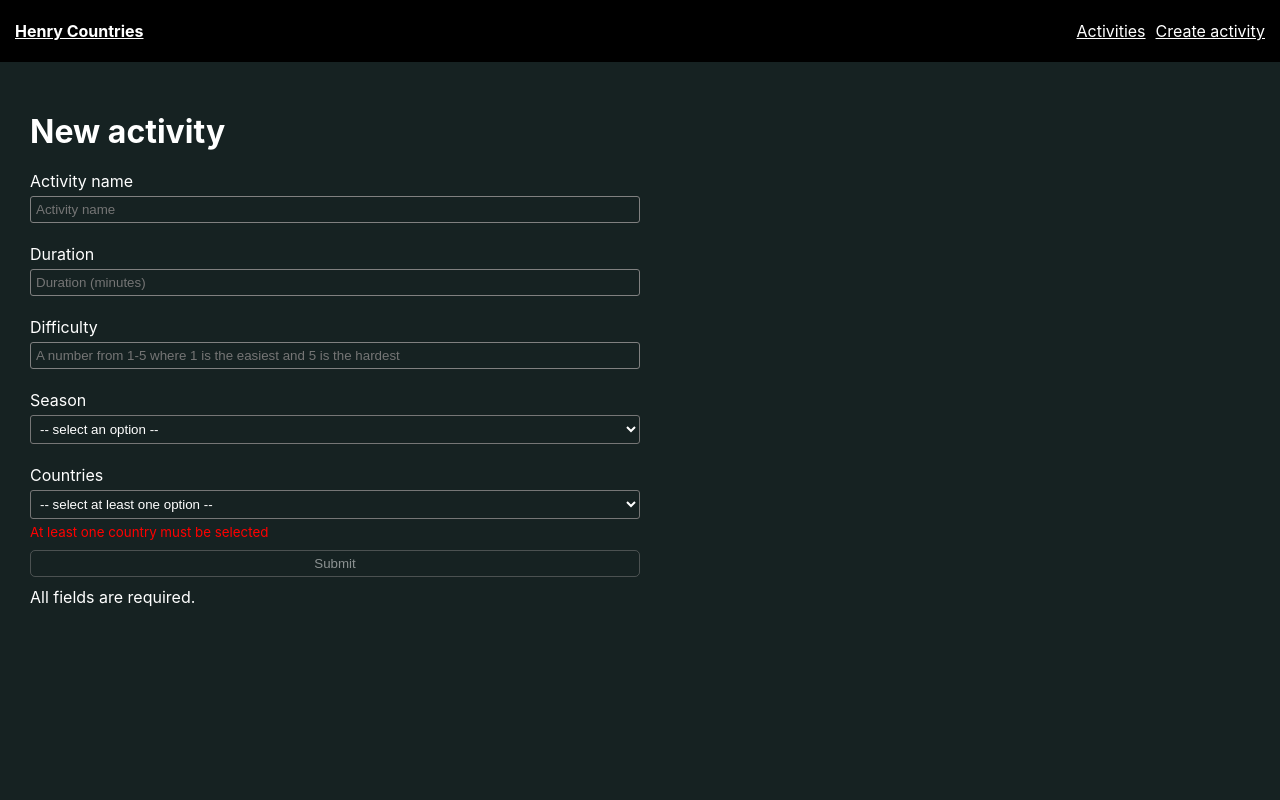
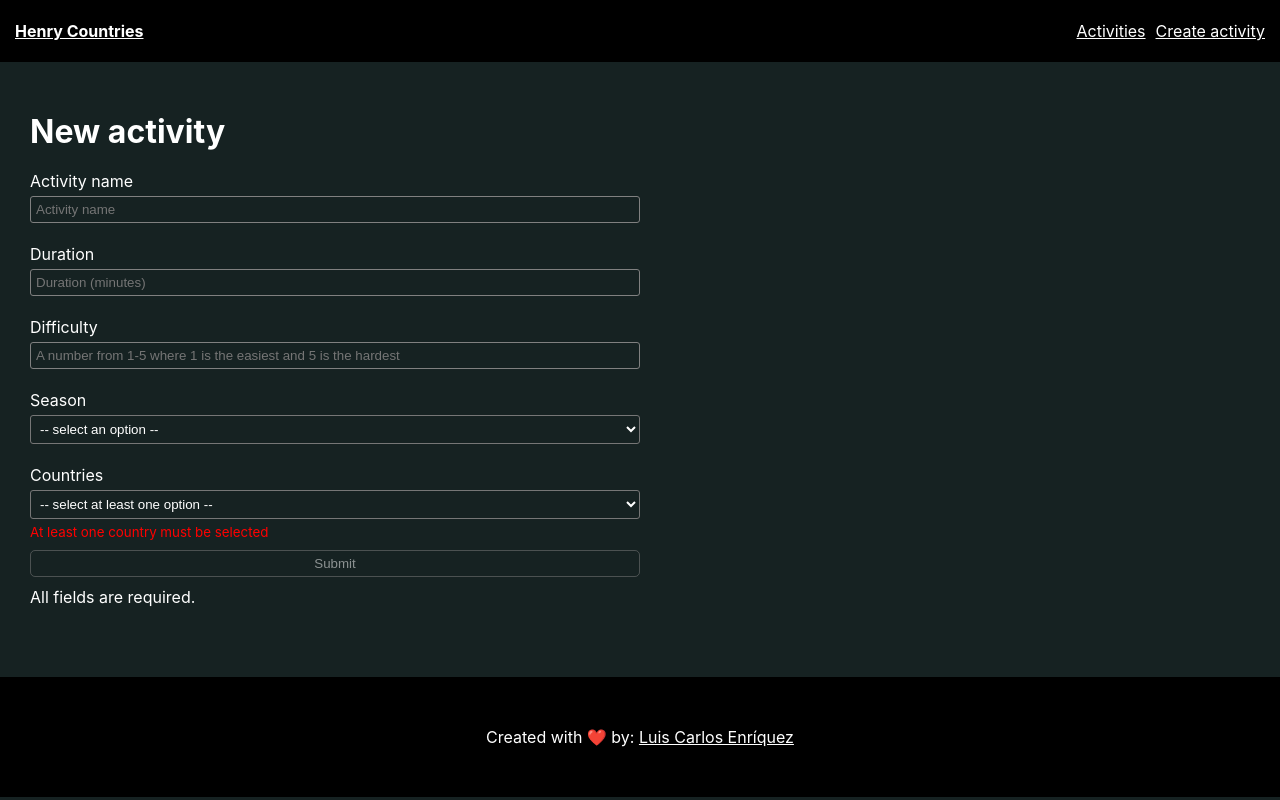
Before and after one commit to lcenriquez/pi-countries, a React (Create React App) app in the folder client/: page /activities/new in a window 1280 px wide. Built offline with nearby package versions, Linux system fonts and the light colour scheme.

Commit message:
feat: add Footer component
Created Footer component and added it to Layout

```diff
--- /dev/null
+++ b/client/src/components/Footer/Footer.jsx
@@ -0,0 +1,9 @@
+import style from './Footer.module.css';
+
+export default function Footer() {
+  return (
+    <footer>
+      <p>Created with ❤️ by: <a href="https://github.com/lcenriquez">Luis Carlos Enríquez</a></p>
+    </footer>
+  );
+}
--- /dev/null
+++ b/client/src/components/Footer/Footer.module.css
@@ -0,0 +1,11 @@
+footer {
+  display: flex;
+  justify-content: center;
+  padding: 50px 0px;
+  margin-top: 40px;
+  background-color: black;
+}
+
+footer a {
+  text-decoration: underline;
+}
--- a/client/src/components/Layout/Layout.jsx
+++ b/client/src/components/Layout/Layout.jsx
@@ -1,10 +1,12 @@
 import Nav from "../Nav/Nav";
+import Footer from "../Footer/Footer";
 
 export default function Layout({ children }) {
   return (
     <div>
       <Nav />
       {children}
+      <Footer />
     </div>
   );
 }
```
